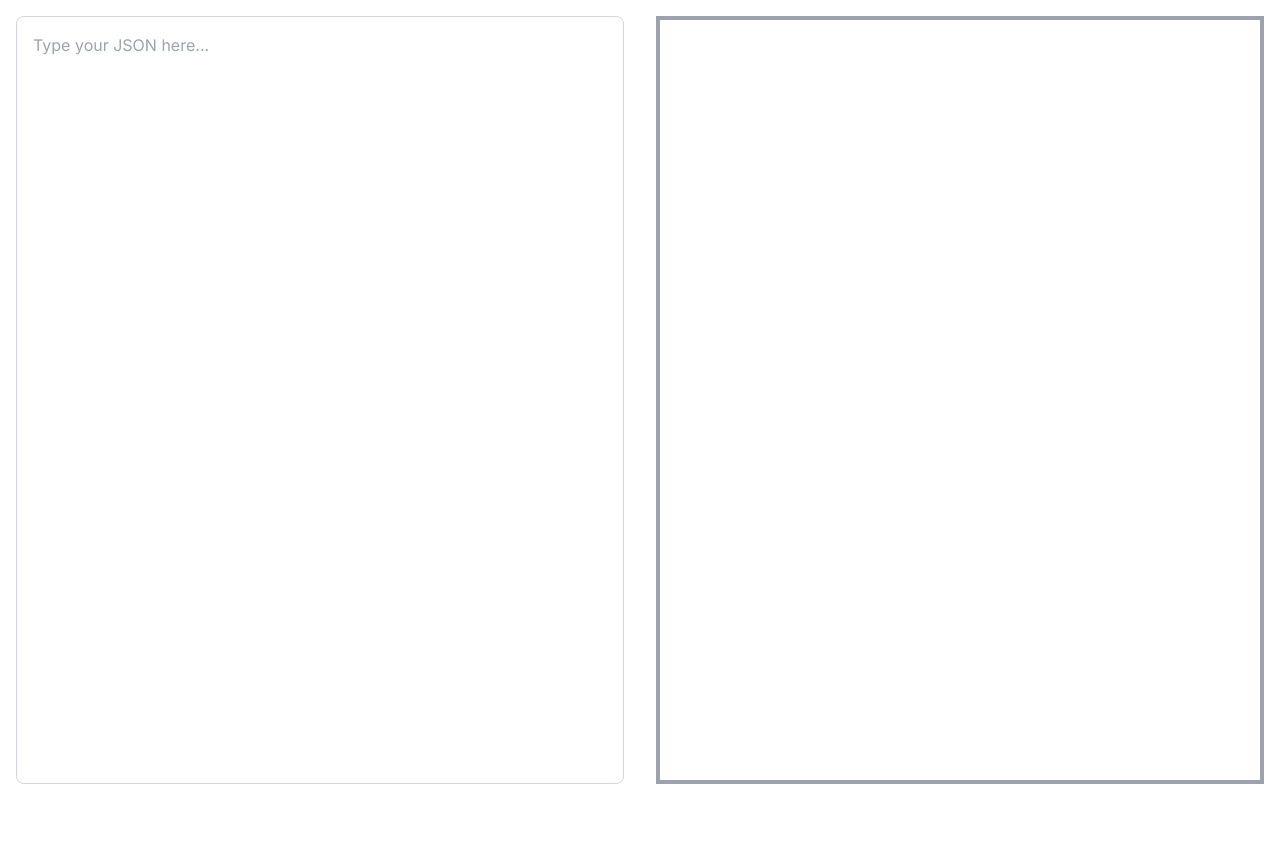
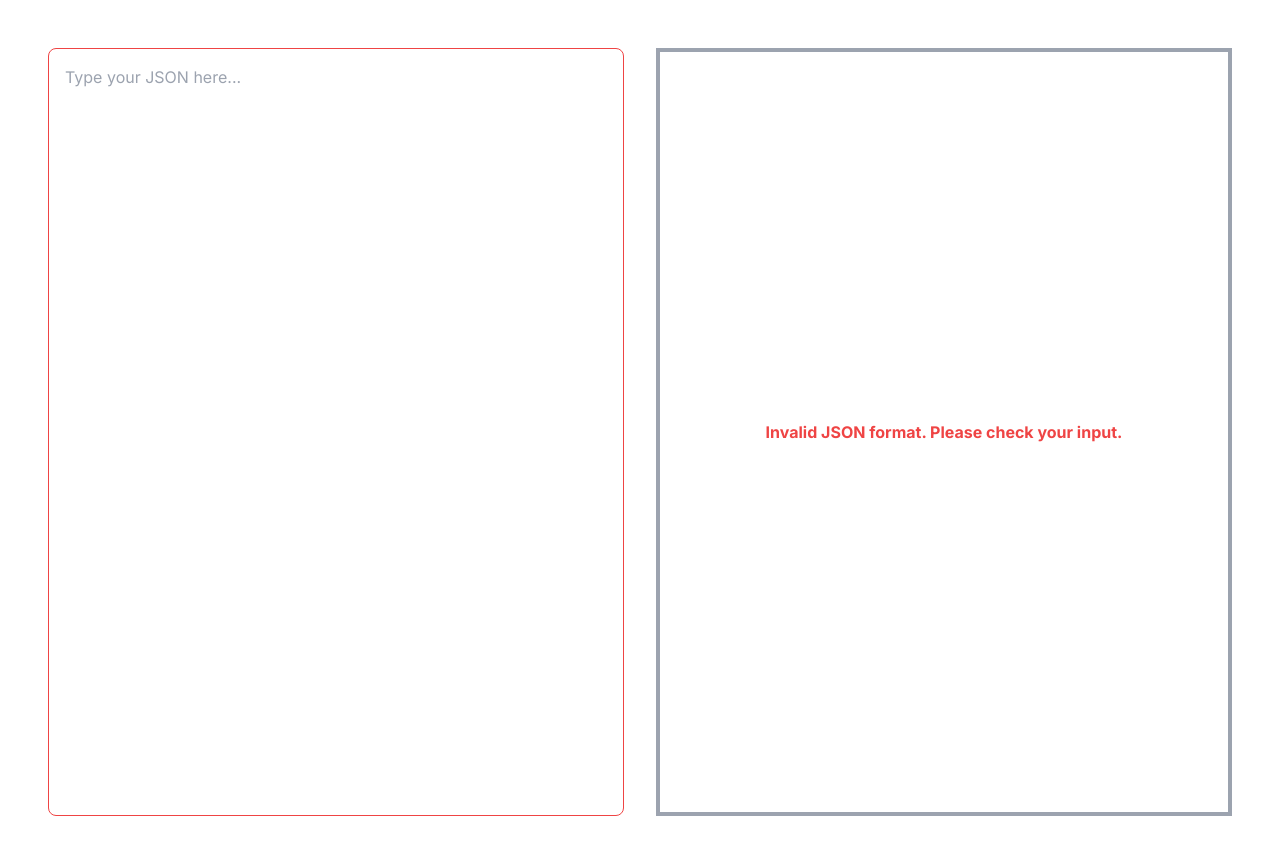
Before and after one commit to tylercorbett/twingate, a Next.js app: page / in a window 1280 px wide. Shown: the top 854 px of the page. Before the commit the page ends 800 px from the top, so only its background shows below. Built offline with nearby package versions, Linux system fonts and the light colour scheme.

Commit message:
parsing json

```diff
--- a/app/page.tsx
+++ b/app/page.tsx
@@ -1,19 +1,41 @@
+"use client";
+import { isValidJSON } from "@/utils/isValidJSON";
+import React, { useState, useEffect } from "react";
+
 export default function Home() {
+  const [hasError, setHasError] = useState<boolean>(false);
+  const [jsonText, setJsonText] = useState<string>("");
+
+  // Effect to check JSON validity on every change
+  useEffect(() => {
+    setHasError(!isValidJSON(jsonText));
+  }, [jsonText]);
+
   return (
-    <main className="min-h-screen">
+    <main className="min-h-screen p-8">
       <div className="flex h-full">
         {/* Left Side: JSON Textarea */}
         <div className="w-1/2 p-4 h-screen">
           <textarea
-            className="w-full h-full p-4 border border-gray-300 rounded-lg focus:outline-none focus:ring-2 focus:ring-blue-500 resize-none"
+            className={`w-full h-full p-4 border ${
+              hasError ? "border-red-500" : "border-gray-300"
+            } rounded-lg focus:outline-none focus:ring-2 ${
+              hasError ? "focus:ring-red-500" : "focus:ring-blue-500"
+            } resize-none`}
             placeholder="Type your JSON here..."
+            value={jsonText}
+            onChange={(e) => setJsonText(e.target.value)}
           ></textarea>
         </div>
 
         {/* Right Side: Content Area with Border */}
         <div className="w-1/2 p-4 flex items-center justify-center">
           <div className="w-full h-full border-4 border-gray-400 flex items-center justify-center">
-            {/* Blank content area */}
+            {hasError && (
+              <p className="text-red-500 font-bold">
+                Invalid JSON format. Please check your input.
+              </p>
+            )}
           </div>
         </div>
       </div>
--- /dev/null
+++ b/utils/isValidJSON.tsx
@@ -0,0 +1,8 @@
+export function isValidJSON(str: string): boolean {
+  try {
+    JSON.parse(str);
+    return true;
+  } catch (e) {
+    return false;
+  }
+}
```
